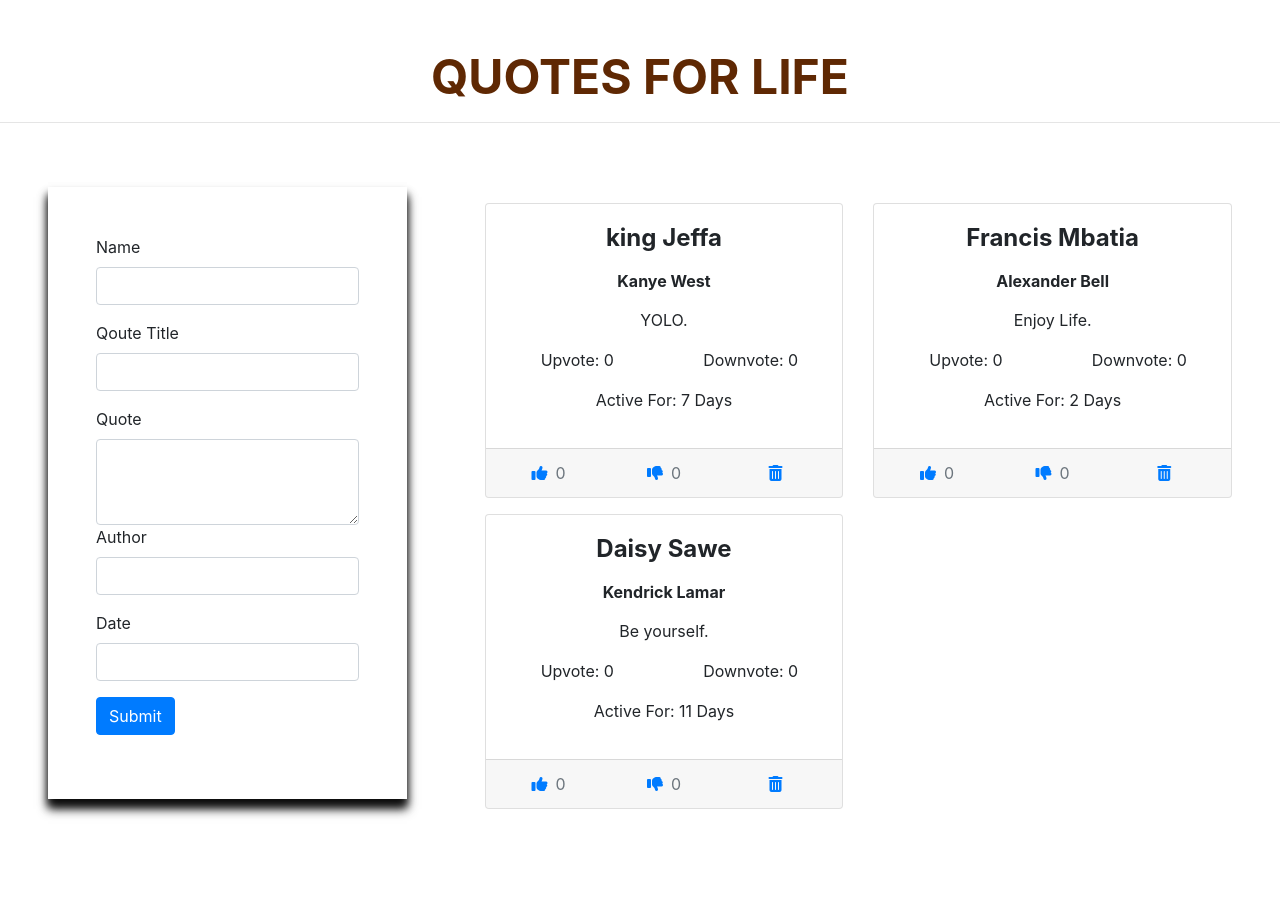
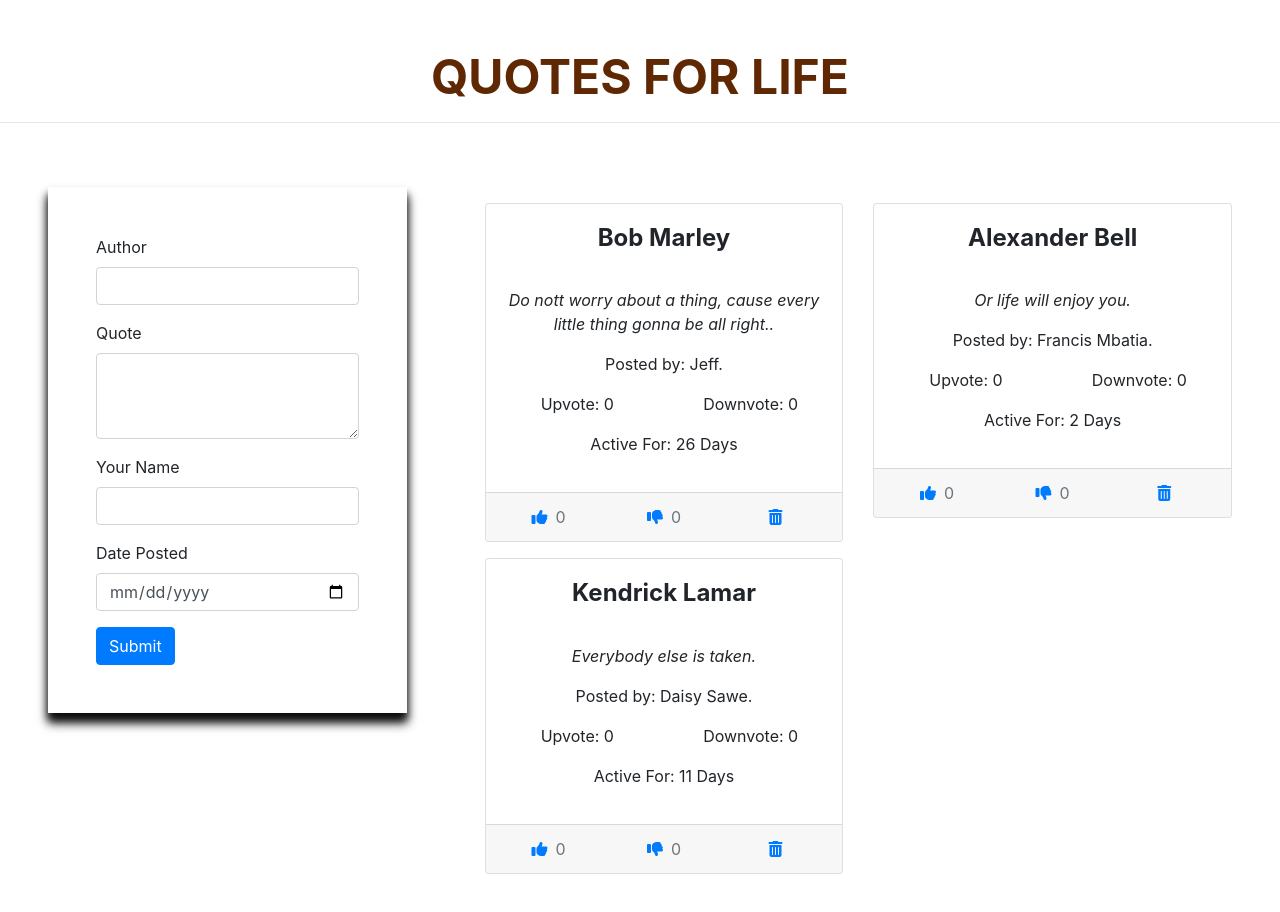
Before and after one commit to Jeff-Mwai/quotes-app, an Angular app: page / in a window 1280 px wide. Shown: the top 912 px of the page. Before the commit the page ends 857 px from the top, so only its background shows below. Built offline with nearby package versions, Linux system fonts and the light colour scheme.

Commit message:
Edited the forms components

```diff
--- a/package.json
+++ b/package.json
@@ -29,9 +29,10 @@
     "@angular-devkit/build-angular": "~0.1001.2",
     "@angular/cli": "~10.1.2",
     "@angular/compiler-cli": "~10.1.2",
-    "@types/node": "^12.11.1",
     "@types/jasmine": "~3.5.0",
     "@types/jasminewd2": "~2.0.3",
+    "@types/node": "^12.11.1",
+    "angular-cli-ghpages": "^0.6.2",
     "codelyzer": "^6.0.0",
     "jasmine-core": "~3.6.0",
     "jasmine-spec-reporter": "~5.0.0",
--- a/src/app/component/cards/cards.component.ts
+++ b/src/app/component/cards/cards.component.ts
@@ -8,9 +8,9 @@
 })
 export class CardsComponent implements OnInit {
   quotes = [
-    new Quote('king Jeffa', 'Kanye West', 'YOLO', 'You Only Live Once', new Date(2020, 9, 21)),
-    new Quote('Francis Mbatia', 'Alexander Bell', 'Enjoy Life', 'Or life will enjoy you', new Date(2020, 9, 26)),
-    new Quote('Daisy Sawe', 'Kendrick Lamar', 'Be yourself', 'Everybody else is taken', new Date(2020, 9, 17)),
+    new Quote('Jeff', 'Bob Marley','Do nott worry about a thing, cause every little thing gonna be all right.', new Date(2020, 9, 2)),
+    new Quote('Francis Mbatia', 'Alexander Bell', 'Or life will enjoy you', new Date(2020, 9, 26)),
+    new Quote('Daisy Sawe', 'Kendrick Lamar', 'Everybody else is taken', new Date(2020, 9, 17)),
 
   ]
 num1: number;
@@ -33,7 +33,7 @@
   addQuote(newQoute) {
     this.quotes.push(newQoute);
   }
-  highlight() {
+ /*  highlight() {
     this.num1 = 0;
     this.num2 = 0;
     for(this.i=0; this.i<this.quotes.length; this.i++){
@@ -42,5 +42,5 @@
     this.num1=this.num2;
     }return this.num1
     }
-  }
+  } */
 }
--- a/src/app/component/form/form.component.html
+++ b/src/app/component/form/form.component.html
@@ -3,25 +3,19 @@
 
 <div class="my-form mt-5 ml-5 p-5">
   <div class="form-group">
-    <label for="exampleInputEmail1">Name</label>
-    <input type="email" class="form-control" [(ngModel)]="name">
-  </div>
-  <div class="form-group">
-    <label for="exampleInputEmail1">Qoute Title</label>
-    <input type="email" class="form-control" [(ngModel)]="quote">
-  </div>
- <div class="form-group">
-    <label for="exampleFormControlTextarea1">Quote </label>
-    <textarea class="form-control" id="exampleFormControlTextarea1" rows="3" [(ngModel)]="quoteDescription"></textarea>
-  <div class="form-group">
     <label for="exampleInputEmail1">Author</label>
     <input type="email" class="form-control" [(ngModel)]="author">
   </div>
    <div class="form-group">
-    <label for="exampleInputEmail1">Date</label>
-    <input type="email" class="form-control" [(ngModel)]="date">
+    <label for="exampleFormControlTextarea1">Quote </label>
+    <textarea class="form-control" id="exampleFormControlTextarea1" rows="3" [(ngModel)]="quoteDescription"></textarea>
+ </div>
+  <div class="form-group">
+    <label for="exampleInputEmail1">Your Name</label>
+    <input type="email" class="form-control" [(ngModel)]="name">
+  </div>
+   <div class="form-group">
+    <label for="exampleInputEmail1">Date Posted</label>
+    <input type="date" class="form-control" [(ngModel)]="date">
   </div>
   <button type="submit" (click)="onSubmit()" class="btn btn-primary">Submit</button>
-
-
-</div>
--- a/src/app/component/form/form.component.ts
+++ b/src/app/component/form/form.component.ts
@@ -20,10 +20,9 @@
   ngOnInit(): void {
   }
   onSubmit() {
-    this.newQuote = new Quote(this.name, this.author, this.quote, this.quoteDescription, this.date)
+    this.newQuote = new Quote(this.name, this.author, this.quoteDescription, this.date)
     this.name = '';
     this.author = '';
-    this.quote = '';
     this.quoteDescription = '';
     this.emitNewQuote.emit(this.newQuote)
 
--- a/src/app/component/quote-details/quote-details.component.html
+++ b/src/app/component/quote-details/quote-details.component.html
@@ -1,12 +1,15 @@
 <div class="card-body card-body-cascade text-center">
 
     <!-- Title -->
-    <h4 class="card-title"><strong>{{quote.name}}</strong></h4>
+    <h4 class="card-title"><strong>{{quote.author}}</strong></h4>
     <!-- Subtitle -->
-    <h6 class="font-weight-bold indigo-text py-2">{{quote.author}}</h6>
+    <h6 class="font-weight-bold indigo-text py-2">{{quote.quote}}</h6>
     <!-- Text -->
-    <p class="card-text">{{quote.quote}}.
+    <p class="card-text"><em>{{quote.quoteDescription}}.</em>
     </p>
+     <p class="card-text">Posted by: {{quote.name}}.
+    </p>
+
     <div class="row">
         <div class="col-6">
             <p> Upvote: {{quote.upvote}}</p>
--- a/src/app/quote.ts
+++ b/src/app/quote.ts
@@ -1,7 +1,7 @@
 export class Quote {
     public upvote: number;
     public downvote: number;
-    constructor(public name: string, public author: string, public quote: string, public quoteDescription: string, public date: Date) {
+    constructor(public name: string, public author: string, public quoteDescription: string, public date: Date) {
         this.upvote = 0;
         this.downvote = 0;
 
```
Also changed, not shown: 1 other file (tests, documents, lock files or other folders).
